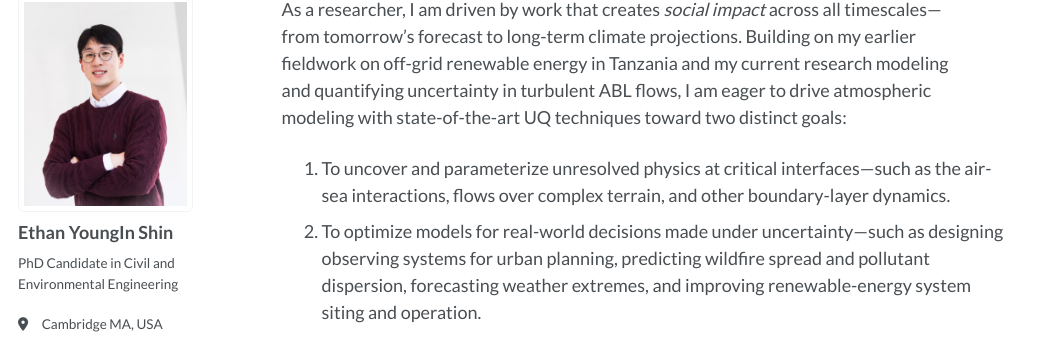
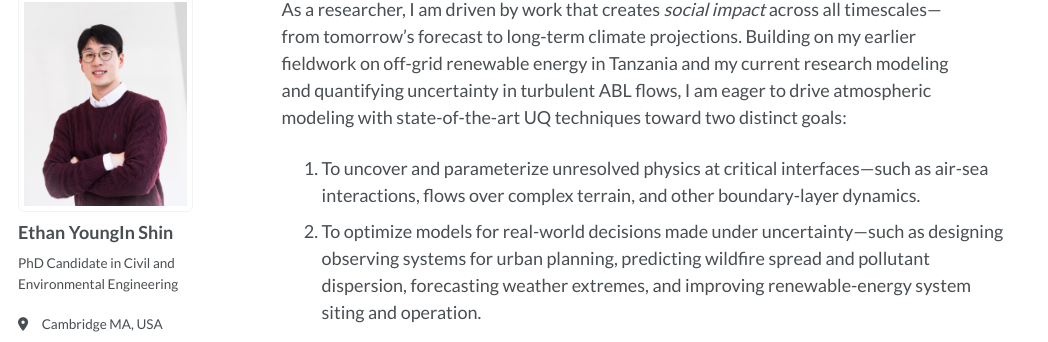
Before and after one commit to duddlshin/duddlshin.github.io, a Jekyll site: the page built from _pages/about.md, in a window 1280 px wide and 900 px high, scrolled down 449 px. Shown: the part 103-445 px from the top of the window, without its empty margins (0-1048 px from the left). Built offline with Jekyll 4.4.1, drawn with Linux system fonts in a browser that asks for light colours; some web fonts are replaced.

Commit message:
udpate about me

```diff
--- a/_pages/about.md
+++ b/_pages/about.md
@@ -17,7 +17,7 @@ By drawing on both high-fidelity simulation data and field observations, I aim t
 As a researcher, I am driven by work that creates *social impact* across all timescales---from tomorrow's forecast to long-term climate projections.
 Building on my earlier fieldwork on off-grid renewable energy in Tanzania and my current research modeling and quantifying uncertainty in turbulent ABL flows, I am eager to drive atmospheric modeling with state-of-the-art UQ techniques toward two distinct goals:
 
-1. To uncover and parameterize unresolved physics at critical interfaces---such as the air-sea interactions, flows over complex terrain, and other boundary-layer dynamics.
+1. To uncover and parameterize unresolved physics at critical interfaces---such as air-sea interactions, flows over complex terrain, and other boundary-layer dynamics.
 2. To optimize models for real-world decisions made under uncertainty---such as designing observing systems for urban planning, predicting wildfire spread and pollutant dispersion, forecasting weather extremes, and improving renewable-energy system siting and operation.
 
 As the statistician George E. Box famously noted, *"All models are wrong, but some are useful."* In this spirit, uncertainty quantification is an exercise in scientific humility---acknowledging a model's limits in representing the real world so that we can make better, safer decisions. Ultimately, my research to bridge the gap between theory and observations is grounded in a deep commitment to service, ensuring the models I build become truly useful to those who need them most in applications spanning **sustainability, resilience, energy, and health**.
```
